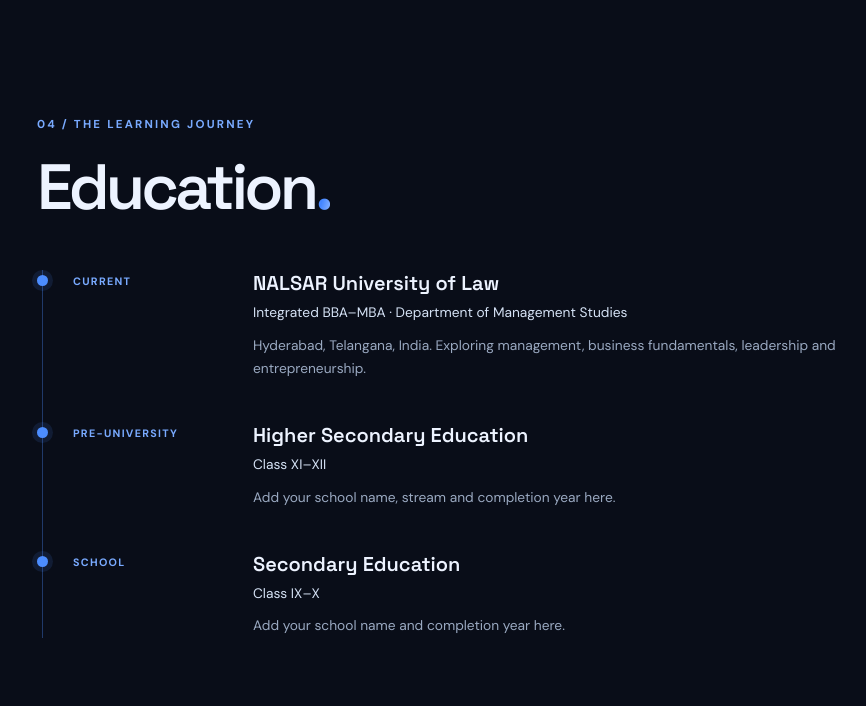
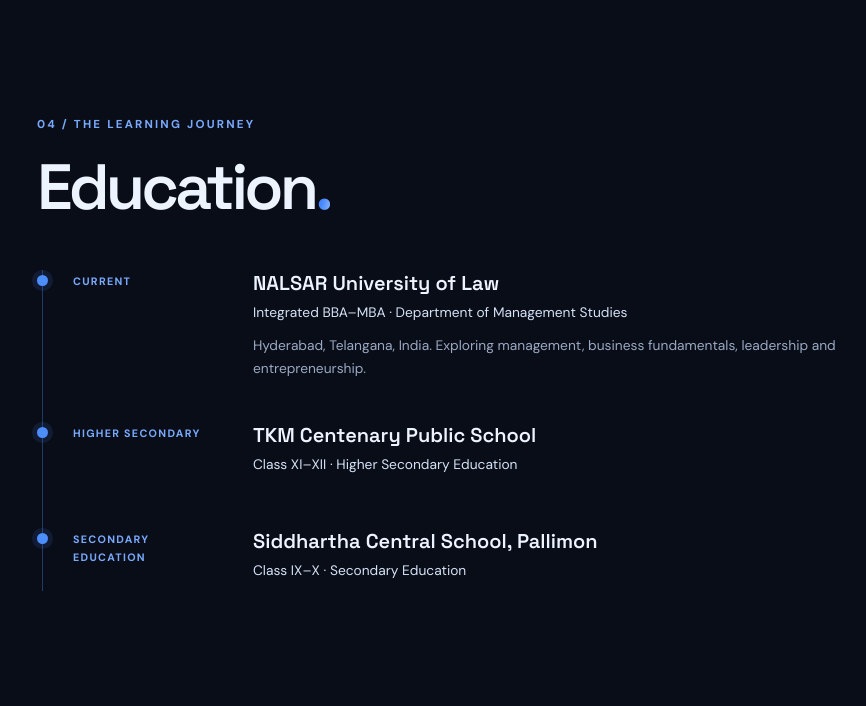
Before and after one commit to hamdanahammed313-collab/personal-resume-website, a plain HTML site: page index.html in a window 1280 px wide. Shown: the part 3566-4272 px from the top of the page, without its empty margins (43-909 px from the left). Drawn offline with Linux system fonts and the light colour scheme.

Commit message:
Update index.html

```diff
--- a/index.html
+++ b/index.html
@@ -104,14 +104,44 @@
       <p class="disclaimer">Project descriptions reflect personal and collaborative work. Add links to live demos or repositories when they are ready to share.</p>
     </section>
 
-    <section class="section container" id="education">
-      <div class="section-heading"><p class="eyebrow">04 / THE LEARNING JOURNEY</p><h2>Education<span class="gradient-text">.</span></h2></div>
-      <div class="timeline">
-        <article class="timeline-item"><div class="timeline-marker"></div><div class="timeline-date">CURRENT</div><div class="timeline-body"><h3>NALSAR University of Law</h3><p class="timeline-course">Integrated BBA–MBA · Department of Management Studies</p><p>Hyderabad, Telangana, India. Exploring management, business fundamentals, leadership and entrepreneurship.</p></div></article>
-        <article class="timeline-item"><div class="timeline-marker"></div><div class="timeline-date">PRE-UNIVERSITY</div><div class="timeline-body"><h3>Higher Secondary Education</h3><p class="timeline-course">Class XI–XII</p><p>Add your school name, stream and completion year here.</p></div></article>
-        <article class="timeline-item"><div class="timeline-marker"></div><div class="timeline-date">SCHOOL</div><div class="timeline-body"><h3>Secondary Education</h3><p class="timeline-course">Class IX–X</p><p>Add your school name and completion year here.</p></div></article>
+
+<section class="section container" id="education">
+  <div class="section-heading">
+    <p class="eyebrow">04 / THE LEARNING JOURNEY</p>
+    <h2>Education<span class="gradient-text">.</span></h2>
+  </div>
+
+  <div class="timeline">
+    <article class="timeline-item">
+      <div class="timeline-marker"></div>
+      <div class="timeline-date">CURRENT</div>
+      <div class="timeline-body">
+        <h3>NALSAR University of Law</h3>
+        <p class="timeline-course">Integrated BBA–MBA · Department of Management Studies</p>
+        <p>Hyderabad, Telangana, India. Exploring management, business fundamentals, leadership and entrepreneurship.</p>
       </div>
-    </section>
+    </article>
+
+    <article class="timeline-item">
+      <div class="timeline-marker"></div>
+      <div class="timeline-date">HIGHER SECONDARY</div>
+      <div class="timeline-body">
+        <h3>TKM Centenary Public School</h3>
+        <p class="timeline-course">Class XI–XII · Higher Secondary Education</p>
+      </div>
+    </article>
+
+    <article class="timeline-item">
+      <div class="timeline-marker"></div>
+      <div class="timeline-date">SECONDARY EDUCATION</div>
+      <div class="timeline-body">
+        <h3>Siddhartha Central School, Pallimon</h3>
+        <p class="timeline-course">Class IX–X · Secondary Education</p>
+      </div>
+    </article>
+  </div>
+</section>
+
 
     <section class="section container" id="involvement">
       <div class="section-heading"><p class="eyebrow">05 / BEYOND THE CLASSROOM</p><h2>Initiative &amp; involvement<span class="gradient-text">.</span></h2></div>
```
